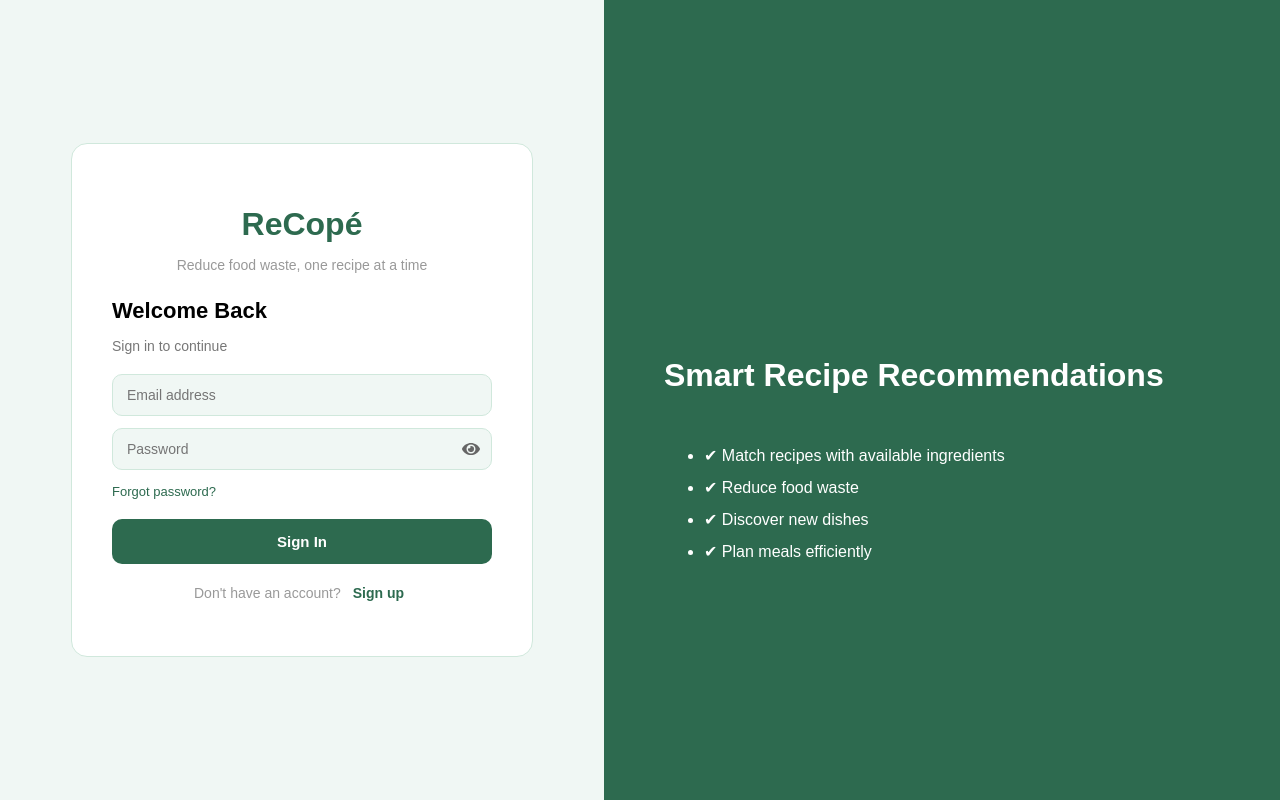
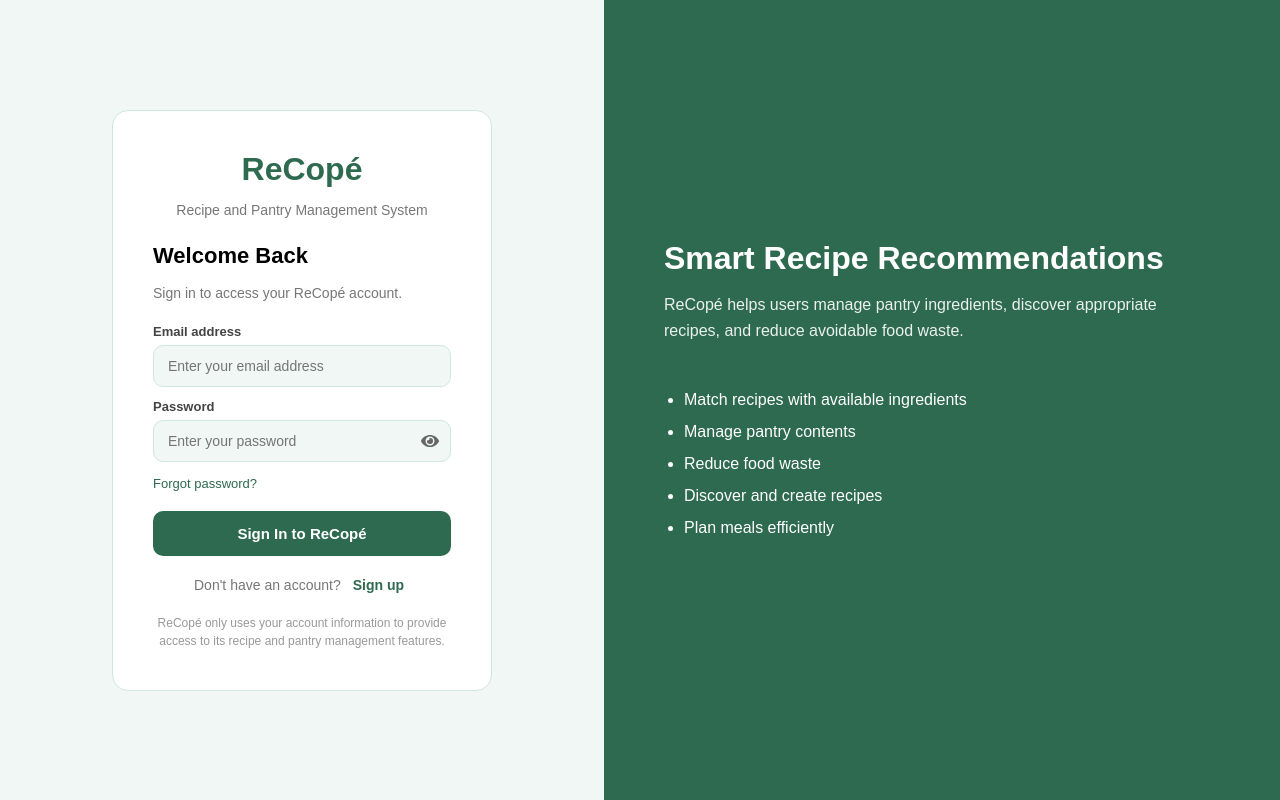
Before and after one commit to iamwhoiam3000/Recope-Final-Web-and-Mobile, a React (Create React App) app in the folder frontend/web/: page /login in a window 1280 px wide. Built offline with nearby package versions, Linux system fonts and the light colour scheme; no server answers.

Commit message:
Improve authentication routing and message states

```diff
--- a/frontend/web/src/pages/Login.tsx
+++ b/frontend/web/src/pages/Login.tsx
@@ -1,8 +1,6 @@
 import { useState } from "react";
 import { supabase } from "../lib/supabase";
 import { FaEye, FaEyeSlash } from "react-icons/fa";
-
-const WEB_URL = "https://recope-final-web-and-mobile.vercel.app";
 
 const GREEN = {
   primary: "#2d6a4f",
@@ -27,79 +25,125 @@ export default function Login() {
   const [password, setPassword] = useState("");
   const [isSignUp, setIsSignUp] = useState(false);
   const [loading, setLoading] = useState(false);
+
   const [error, setError] = useState("");
+  const [success, setSuccess] = useState("");
+
   const [showPassword, setShowPassword] = useState(false);
+
+  const clearMessages = () => {
+    setError("");
+    setSuccess("");
+  };
 
   const handleSubmit = async (e: React.FormEvent) => {
     e.preventDefault();
+
+    clearMessages();
     setLoading(true);
-  setError("");
 
+    try {
       if (isSignUp) {
-    const { error } = await supabase.auth.signUp({
-  email,
+        const { error: signUpError } = await supabase.auth.signUp({
+          email: email.trim(),
           password,
           options: {
             emailRedirectTo: `${window.location.origin}/email-verified`,
           },
         });
 
-    if (error) {
-      setError(error.message);
-    } else {
-      setError("Email Verification Sent! Please check your inbox.");
+        if (signUpError) {
+          setError(signUpError.message);
+          return;
         }
-  } else {
-    const { error } = await supabase.auth.signInWithPassword({
-      email,
+
+        setSuccess(
+          "Email verification sent successfully. Please check your inbox."
+        );
+        return;
+      }
+
+      const { error: signInError } =
+        await supabase.auth.signInWithPassword({
+          email: email.trim(),
           password,
         });
 
-    if (error) {
-  setError(error.message);
-} else if (isSignUp) {
-  setError("Email Verification Sent! Please check your inbox.");
-} else {
-  setError("");
-}
+      if (signInError) {
+        setError(signInError.message);
+        return;
       }
 
+      clearMessages();
+    } catch (err) {
+      console.error("Authentication error:", err);
+
+      setError(
+        "An unexpected error occurred. Please try again."
+      );
+    } finally {
       setLoading(false);
+    }
   };
 
   const handleForgotPassword = async () => {
-  if (!email) {
+    clearMessages();
+
+    if (!email.trim()) {
       setError("Please enter your email address first.");
       return;
     }
 
     setLoading(true);
-  setError("");
 
-  const { error } = await supabase.auth.resetPasswordForEmail(email, {
+    try {
+      const { error: resetError } =
+        await supabase.auth.resetPasswordForEmail(email.trim(), {
           redirectTo: `${window.location.origin}/reset-password`,
         });
 
-if (error) {
-  if (error.message.toLowerCase().includes("email rate limit")) {
+      if (resetError) {
+        if (
+          resetError.message
+            .toLowerCase()
+            .includes("email rate limit")
+        ) {
           setError(
             "Too many password reset requests. Please wait a few minutes before trying again."
           );
         } else {
-    setError(error.message);
-  }
-} else {
-  setError("Password reset email sent. Please check your inbox.");
+          setError(resetError.message);
         }
 
+        return;
+      }
+
+      setSuccess(
+        "Password reset email sent successfully. Please check your inbox."
+      );
+    } catch (err) {
+      console.error("Password reset error:", err);
+
+      setError(
+        "An unexpected error occurred. Please try again."
+      );
+    } finally {
       setLoading(false);
+    }
+  };
+
+  const toggleMode = () => {
+    setIsSignUp((current) => !current);
+    setPassword("");
+    setShowPassword(false);
+    clearMessages();
   };
 
   return (
     <div
       style={{
         display: "flex",
-  height: "100vh",
+        minHeight: "100vh",
         width: "100%",
         overflow: "hidden",
         fontFamily: "sans-serif",
@@ -119,20 +163,22 @@ if (error) {
       >
         <div
           style={{
-            width: 380,
+            width: "100%",
+            maxWidth: 380,
             backgroundColor: "#fff",
             padding: 40,
             borderRadius: 16,
             border: `1px solid ${GREEN.mid}`,
+            boxSizing: "border-box",
           }}
         >
-          {/* Logo */}
           <h1
             style={{
               fontSize: 32,
               fontWeight: 800,
               color: GREEN.primary,
               textAlign: "center",
+              marginTop: 0,
               marginBottom: 5,
             }}
           >
@@ -142,48 +188,117 @@ if (error) {
           <p
             style={{
               textAlign: "center",
-              color: "#999",
+              color: "#777",
               marginBottom: 25,
               fontSize: 14,
             }}
           >
-            Reduce food waste, one recipe at a time
+            Recipe and Pantry Management System
           </p>
 
-          <h2 style={{ fontSize: 22, fontWeight: 700, marginBottom: 5 }}>
+          <h2
+            style={{
+              fontSize: 22,
+              fontWeight: 700,
+              marginBottom: 5,
+            }}
+          >
             {isSignUp ? "Create Account" : "Welcome Back"}
           </h2>
 
-          <p style={{ color: "#777", marginBottom: 20, fontSize: 14 }}>
+          <p
+            style={{
+              color: "#777",
+              marginBottom: 20,
+              fontSize: 14,
+              lineHeight: 1.5,
+            }}
+          >
             {isSignUp
-              ? "Sign up to start generating recipes"
-              : "Sign in to continue"}
+              ? "Create a ReCopé account to manage your pantry and discover recipes."
+              : "Sign in to access your ReCopé account."}
           </p>
 
+          {/* Actual errors only */}
           {error && (
             <div
+              role="alert"
               style={{
-                background: "#ffe5e5",
-                color: "#d32f2f",
+                backgroundColor: "#ffe5e5",
+                color: "#b42318",
+                border: "1px solid #f5b7b1",
                 padding: 10,
                 borderRadius: 8,
                 marginBottom: 16,
                 fontSize: 13,
+                lineHeight: 1.5,
               }}
             >
               {error}
             </div>
           )}
 
+          {/* Successful actions */}
+          {success && (
+            <div
+              role="status"
+              style={{
+                backgroundColor: "#e7f6ec",
+                color: "#25633f",
+                border: "1px solid #b7dfc8",
+                padding: 10,
+                borderRadius: 8,
+                marginBottom: 16,
+                fontSize: 13,
+                lineHeight: 1.5,
+              }}
+            >
+              {success}
+            </div>
+          )}
+
           <form onSubmit={handleSubmit}>
+            <label
+              htmlFor="email"
+              style={{
+                display: "block",
+                marginBottom: 6,
+                fontSize: 13,
+                fontWeight: 600,
+                color: "#444",
+              }}
+            >
+              Email address
+            </label>
+
             <input
+              id="email"
+              name="email"
               type="email"
-              placeholder="Email address"
+              placeholder="Enter your email address"
               value={email}
-              onChange={(e) => setEmail(e.target.value)}
+              onChange={(e) => {
+                setEmail(e.target.value);
+                clearMessages();
+              }}
+              autoComplete="email"
               required
+              disabled={loading}
               style={inputStyle}
             />
+
+            <label
+              htmlFor="password"
+              style={{
+                display: "block",
+                marginBottom: 6,
+                fontSize: 13,
+                fontWeight: 600,
+                color: "#444",
+              }}
+            >
+              Password
+            </label>
 
             <div
               style={{
@@ -193,11 +308,20 @@ if (error) {
               }}
             >
               <input
+                id="password"
+                name="password"
                 type={showPassword ? "text" : "password"}
-    placeholder="Password"
+                placeholder="Enter your password"
                 value={password}
-    onChange={(e) => setPassword(e.target.value)}
+                onChange={(e) => {
+                  setPassword(e.target.value);
+                  clearMessages();
+                }}
+                autoComplete={
+                  isSignUp ? "new-password" : "current-password"
+                }
                 required
+                disabled={loading}
                 style={{
                   ...inputStyle,
                   marginBottom: 0,
@@ -207,7 +331,12 @@ if (error) {
 
               <button
                 type="button"
-    onClick={() => setShowPassword(!showPassword)}
+                onClick={() =>
+                  setShowPassword((current) => !current)
+                }
+                aria-label={
+                  showPassword ? "Hide password" : "Show password"
+                }
                 style={{
                   position: "absolute",
                   right: 12,
@@ -223,26 +352,34 @@ if (error) {
                   padding: 0,
                 }}
               >
-    {showPassword ? FaEyeSlash({ size: 18 }) : FaEye({ size: 18 })}
+                {showPassword ? (
+                  <FaEyeSlash size={18} />
+                ) : (
+                  <FaEye size={18} />
+                )}
               </button>
             </div>
 
+            {!isSignUp && (
               <button
                 type="button"
                 onClick={handleForgotPassword}
+                disabled={loading}
                 style={{
                   background: "none",
                   border: "none",
                   color: GREEN.primary,
                   fontSize: 13,
-    cursor: "pointer",
+                  cursor: loading ? "not-allowed" : "pointer",
                   marginBottom: 10,
                   padding: 0,
                   textAlign: "left",
+                  opacity: loading ? 0.6 : 1,
                 }}
               >
                 Forgot password?
               </button>
+            )}
 
             <button
               type="submit"
@@ -256,12 +393,16 @@ if (error) {
                 borderRadius: 10,
                 fontWeight: 600,
                 marginTop: 10,
-                cursor: "pointer",
+                cursor: loading ? "not-allowed" : "pointer",
                 fontSize: 15,
+                opacity: loading ? 0.7 : 1,
               }}
             >
-
-              {loading ? "Loading..." : isSignUp ? "Create Account" : "Sign In"}
+              {loading
+                ? "Please wait..."
+                : isSignUp
+                  ? "Create ReCopé Account"
+                  : "Sign In to ReCopé"}
             </button>
           </form>
 
@@ -270,25 +411,43 @@ if (error) {
               textAlign: "center",
               marginTop: 20,
               fontSize: 14,
-              color: "#999",
+              color: "#777",
             }}
           >
+            {isSignUp
+              ? "Already have an account?"
+              : "Don't have an account?"}
 
-            {isSignUp ? "Already have an account?" : "Don't have an account?"}
             <button
-              onClick={() => setIsSignUp(!isSignUp)}
+              type="button"
+              onClick={toggleMode}
+              disabled={loading}
               style={{
                 marginLeft: 6,
                 background: "none",
                 border: "none",
                 color: GREEN.primary,
                 fontWeight: 600,
-                cursor: "pointer",
+                cursor: loading ? "not-allowed" : "pointer",
                 fontSize: 14,
               }}
             >
               {isSignUp ? "Sign in" : "Sign up"}
             </button>
+          </p>
+
+          <p
+            style={{
+              textAlign: "center",
+              marginTop: 20,
+              marginBottom: 0,
+              color: "#999",
+              fontSize: 12,
+              lineHeight: 1.5,
+            }}
+          >
+            ReCopé only uses your account information to provide
+            access to its recipe and pantry management features.
           </p>
         </div>
       </div>
@@ -297,23 +456,51 @@ if (error) {
       <div
         style={{
           flex: 1,
-          height: "100%",
+          minHeight: "100vh",
           backgroundColor: GREEN.primary,
-          color: "white",
+          color: "#fff",
           display: "flex",
           flexDirection: "column",
           justifyContent: "center",
           padding: 60,
+          boxSizing: "border-box",
         }}
       >
-        <h1 style={{ fontSize: 32, marginBottom: 30 }}>
+        <h1
+          style={{
+            fontSize: 32,
+            marginTop: 0,
+            marginBottom: 15,
+          }}
+        >
           Smart Recipe Recommendations
         </h1>
-        <ul style={{ lineHeight: "2", fontSize: 16 }}>
-          <li>✔ Match recipes with available ingredients</li>
-          <li>✔ Reduce food waste</li>
-          <li>✔ Discover new dishes</li>
-          <li>✔ Plan meals efficiently</li>
+
+        <p
+          style={{
+            maxWidth: 500,
+            marginTop: 0,
+            marginBottom: 24,
+            lineHeight: 1.6,
+            opacity: 0.9,
+          }}
+        >
+          ReCopé helps users manage pantry ingredients, discover
+          appropriate recipes, and reduce avoidable food waste.
+        </p>
+
+        <ul
+          style={{
+            lineHeight: 2,
+            fontSize: 16,
+            paddingLeft: 20,
+          }}
+        >
+          <li>Match recipes with available ingredients</li>
+          <li>Manage pantry contents</li>
+          <li>Reduce food waste</li>
+          <li>Discover and create recipes</li>
+          <li>Plan meals efficiently</li>
         </ul>
       </div>
     </div>
```
Lines whose indentation alone changed are shown as unchanged.
